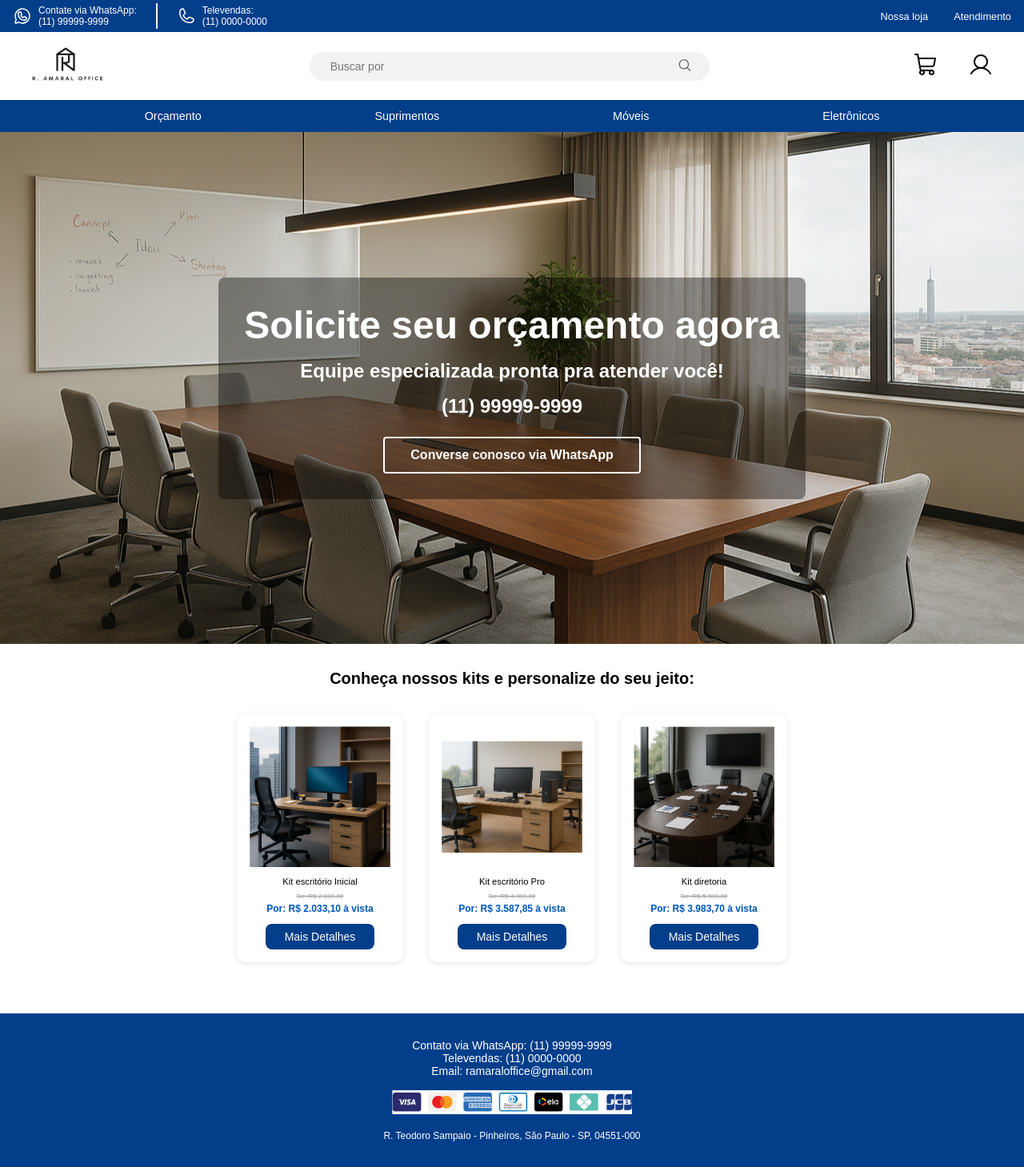
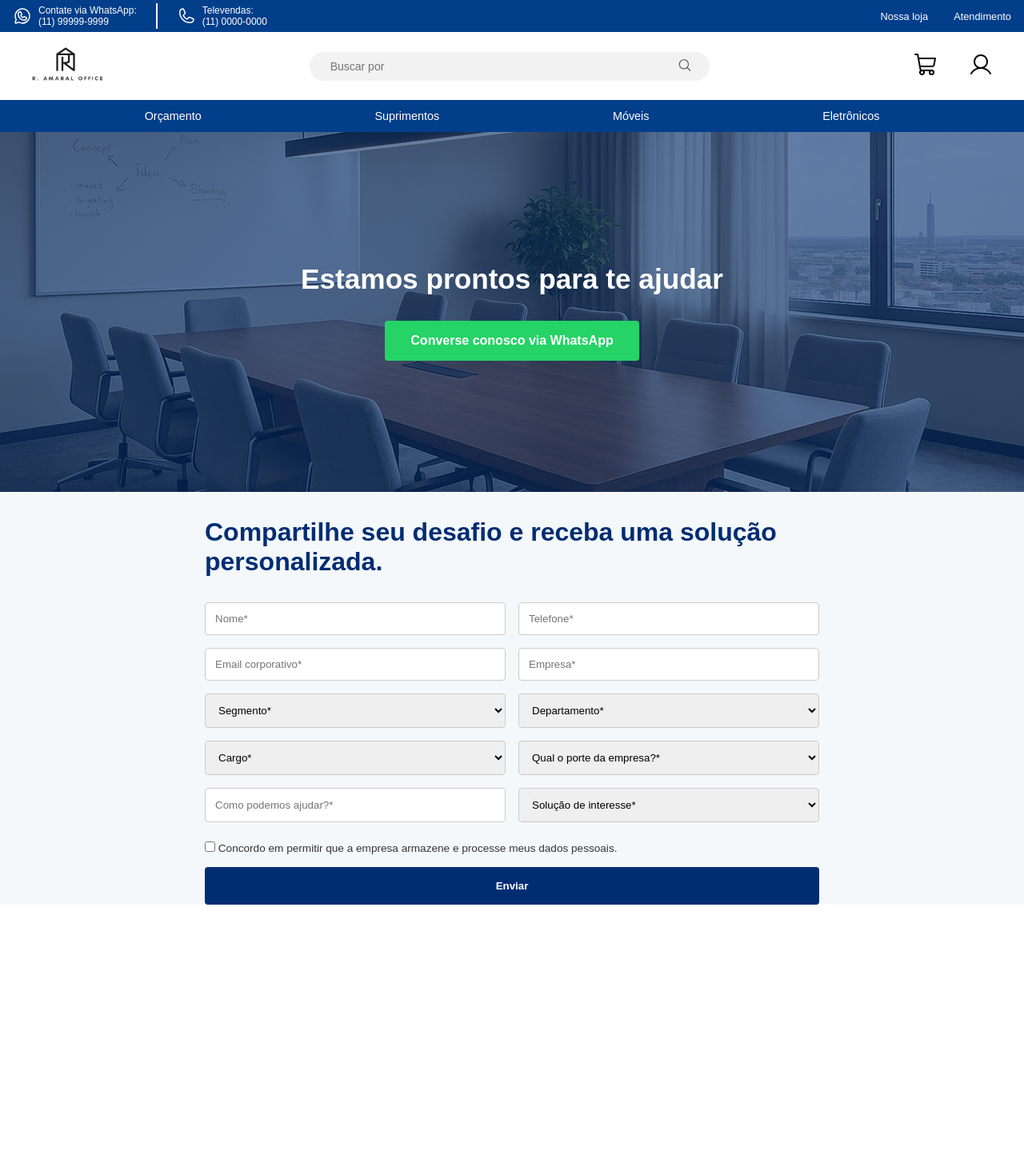
Before and after one commit to PedroMRegis/projeto_ijr, a React (Vite) app: page /orcamento in a window 1280 px wide. Shown: the whole page at 80% size. After the commit the page ends 1195 px from the top, so only its background shows below. Built offline with nearby package versions, Linux system fonts and the light colour scheme.

Commit message:
nova pagina de orçamento

```diff
--- a/src/pages/Orcamento.tsx
+++ b/src/pages/Orcamento.tsx
@@ -1,167 +1,193 @@
-import styled from "styled-components"
-import { Link } from "react-router-dom"
-import CardProduto from "@/components/CardProduto"
-import imgKit1 from "@/assets/Kit1.png"
-import imgKit2 from "@/assets/Kit2.png"
-import imgKit3 from "@/assets/Kit3.png"
-import imgformaspagamento from "@/assets/pagamento.png"
-import comprasegura from "@/assets/comprasegura.png"
-import imgorcamento from "@/assets/imgprincipalorcamento.png"
+import styled from "styled-components";
+import { Link } from "react-router-dom";
+import imgBanner from "@/assets/imgprincipalorcamento.png"; // imagem do banner fixo da home/orçamento
 
-const Orcamento = () => {
+const Contato = () => {
   return (
     <Container>
       <Banner>
-        <Conteudo>
-          <TituloBanner>Solicite seu orçamento agora</TituloBanner>
-          <TextoBanner>Equipe especializada pronta pra atender você!</TextoBanner>
-          <Telefone><strong>(11) 99999-9999</strong></Telefone>
+        <BannerImagem src={imgBanner} alt="Banner de Contato" />
+        <BannerTexto>
+          <h1>Estamos prontos para te ajudar</h1>
           <BotaoWhatsapp href="https://wa.me/5511999999999" target="_blank" rel="noopener noreferrer">
             Converse conosco via WhatsApp
           </BotaoWhatsapp>
-        </Conteudo>
+        </BannerTexto>
       </Banner>
 
-      <Titulo>Conheça nossos kits e personalize do seu jeito:</Titulo>
+      <Intro>
+        <Titulo>
+          <strong>Compartilhe seu desafio</strong> e receba uma solução personalizada.
+        </Titulo>
+      </Intro>
 
-      <GridCards>
-        <CardProduto
-          imagem={imgKit1}
-          nome="Kit escritório Inicial"
-          precoDe="2.819,00"
-          precoPor="2.033,10"
-        />
-        <CardProduto
-          imagem={imgKit2}
-          nome="Kit escritório Pro"
-          precoDe="4.783,00"
-          precoPor="3.587,85"
-        />
-        <CardProduto
-          imagem={imgKit3}
-          nome="Kit diretoria"
-          precoDe="5.900,00"
-          precoPor="3.983,70"
-        />
-      </GridCards>
+      <Formulario>
+        <Linha>
+          <Input placeholder="Nome*" />
+          <Input placeholder="Telefone*" />
+        </Linha>
+        <Linha>
+          <Input placeholder="Email corporativo*" />
+          <Input placeholder="Empresa*" />
+        </Linha>
+        <Linha>
+          <Select>
+            <option value="">Segmento*</option>
+            <option value="TI">Tecnologia da Informação</option>
+            <option value="Financeiro">Financeiro</option>
+            <option value="Logistica">Logística</option>
+          </Select>
+          <Select>
+            <option value="">Departamento*</option>
+            <option value="RH">Recursos Humanos</option>
+            <option value="TI">TI</option>
+            <option value="Marketing">Marketing</option>
+          </Select>
+        </Linha>
+        <Linha>
+          <Select>
+            <option value="">Cargo*</option>
+            <option value="Analista">Analista</option>
+            <option value="Coordenador">Coordenador</option>
+            <option value="Diretor">Diretor</option>
+          </Select>
+          <Select>
+            <option value="">Qual o porte da empresa?*</option>
+            <option value="pequena">Pequena</option>
+            <option value="media">Média</option>
+            <option value="grande">Grande</option>
+          </Select>
+        </Linha>
+        <Linha>
+          <Input placeholder="Como podemos ajudar?*" />
+          <Select>
+            <option value="">Solução de interesse*</option>
+            <option value="cloud">Cloud & Data Center</option>
+            <option value="seguranca">Segurança da Informação</option>
+            <option value="automacao">Automação de Processos</option>
+          </Select>
+        </Linha>
 
-      <Rodape>
-        <Contato>
-          <p>Contato via WhatsApp: (11) 99999-9999</p>
-          <p>Televendas: (11) 0000-0000</p>
-          <p>Email: ramaraloffice@gmail.com</p>
-        </Contato>
-        <Pagamentos>
-          <img src={imgformaspagamento} alt="Formas de pagamento" />
-        </Pagamentos>
-        <Endereco>
-          R. Teodoro Sampaio - Pinheiros, São Paulo - SP, 04551-000
-        </Endereco>
-      </Rodape>
+        <Consentimento>
+          <label>
+            <input type="checkbox" /> Concordo em permitir que a empresa armazene e processe meus dados pessoais.
+          </label>
+        </Consentimento>
+
+        <BotaoEnviar>Enviar</BotaoEnviar>
+      </Formulario>
     </Container>
-  )
-}
+  );
+};
 
-export default Orcamento
+export default Contato;
 
-// ======================= Styled Components =======================
+// Estilos
+const Container = styled.div`
+  padding: 0;
+  background-color: #f4f8fb;
+`;
 
-const Container = styled.div`
+const Banner = styled.div`
+  position: relative;
   width: 100%;
-`
+  height: 450px;
+  overflow: hidden;
+`;
 
-const Banner = styled.section`
-  background-image: url(${imgorcamento});
-  background-size: cover;
-  background-position: center;
-  height: 80vh;
+const BannerImagem = styled.img`
+  width: 100%;
+  height: 100%;
+  object-fit: cover;
+`;
+
+const BannerTexto = styled.div`
+  position: absolute;
+  top: 0;
+  left: 0;
+  width: 100%;
+  height: 100%;
   display: flex;
+  flex-direction: column;
+  justify-content: center;
   align-items: center;
-  justify-content: center;
-  position: relative;
+  background-color: rgba(0, 45, 114, 0.6);
   color: white;
   text-align: center;
-  padding: 2rem;
-`
 
-const Conteudo = styled.div`
-  background-color: rgba(0, 0, 0, 0.4);
-  padding: 2rem;
-  border-radius: 0.5rem;
-`
+  h1 {
+    font-size: 2.2rem;
+    margin-bottom: 1rem;
+  }
+`;
 
-const TituloBanner = styled.h1`
-  font-size: 3rem;
+const Intro = styled.div`
+  max-width: 800px;
+  margin: 2rem auto;
+  padding: 0 1rem;
+`;
+
+const Titulo = styled.h2`
+  font-size: 2rem;
+  color: #002d72;
+  strong {
+    color: #002d72;
+  }
+`;
+
+const Formulario = styled.form`
+  max-width: 800px;
+  margin: 0 auto 4rem;
+  padding: 0 1rem;
+  display: flex;
+  flex-direction: column;
+  gap: 1rem;
+`;
+
+const Linha = styled.div`
+  display: flex;
+  gap: 1rem;
+  flex-wrap: wrap;
+`;
+
+const Input = styled.input`
+  flex: 1;
+  padding: 0.75rem;
+  border: 1px solid #ccc;
+  border-radius: 4px;
+`;
+
+const Select = styled.select`
+  flex: 1;
+  padding: 0.75rem;
+  border: 1px solid #ccc;
+  border-radius: 4px;
+`;
+
+const Consentimento = styled.div`
+  font-size: 0.85rem;
+  color: #333;
+  margin-top: 0.5rem;
+`;
+
+const BotaoEnviar = styled.button`
+  padding: 1rem;
+  background-color: #002d72;
+  color: white;
   font-weight: bold;
-`
-
-const TextoBanner = styled.h2`
-  font-size: 1.5rem;
-  font-weight: 600;
-  margin: 1rem 0;
-`
-
-const Telefone = styled.p`
-  font-size: 1.25rem;
-  margin-top: 1rem;
-
-  strong {
-    font-size: 1.5rem;
-  }
-`
+  border: none;
+  border-radius: 4px;
+  cursor: pointer;
+`;
 
 const BotaoWhatsapp = styled.a`
+  margin-top: 1rem;
   display: inline-block;
-  margin-top: 1.5rem;
-  padding: 0.75rem 2rem;
-  border: 2px solid white;
-  border-radius: 4px;
+  text-align: center;
+  padding: 1rem 2rem;
+  background-color: #25d366;
   color: white;
   font-weight: bold;
+  border-radius: 4px;
   text-decoration: none;
-  transition: background-color 0.2s, color 0.2s;
-
-  &:hover {
-    background-color: white;
-    color: #023e8a;
-  }
-`
-
-const Titulo = styled.h2`
-  font-size: 1.25rem;
-  text-align: center;
-  margin: 2rem 0 1rem;
-`
-
-const GridCards = styled.div`
-  display: flex;
-  flex-wrap: wrap;
-  justify-content: center;
-  gap: 2rem;
-  padding: 1rem;
-`
-
-const Rodape = styled.footer`
-  margin-top: 3rem;
-  background-color: #023e8a;
-  color: white;
-  padding: 2rem 1rem;
-  text-align: center;
-`
-
-const Contato = styled.div`
-  font-size: 0.875rem;
-  margin-bottom: 1rem;
-`
-
-const Pagamentos = styled.div`
-  img {
-    max-width: 300px;
-    margin: 0 auto;
-  }
-`
-
-const Endereco = styled.p`
-  font-size: 0.75rem;
-  margin-top: 1rem;
-`
+`;
```
